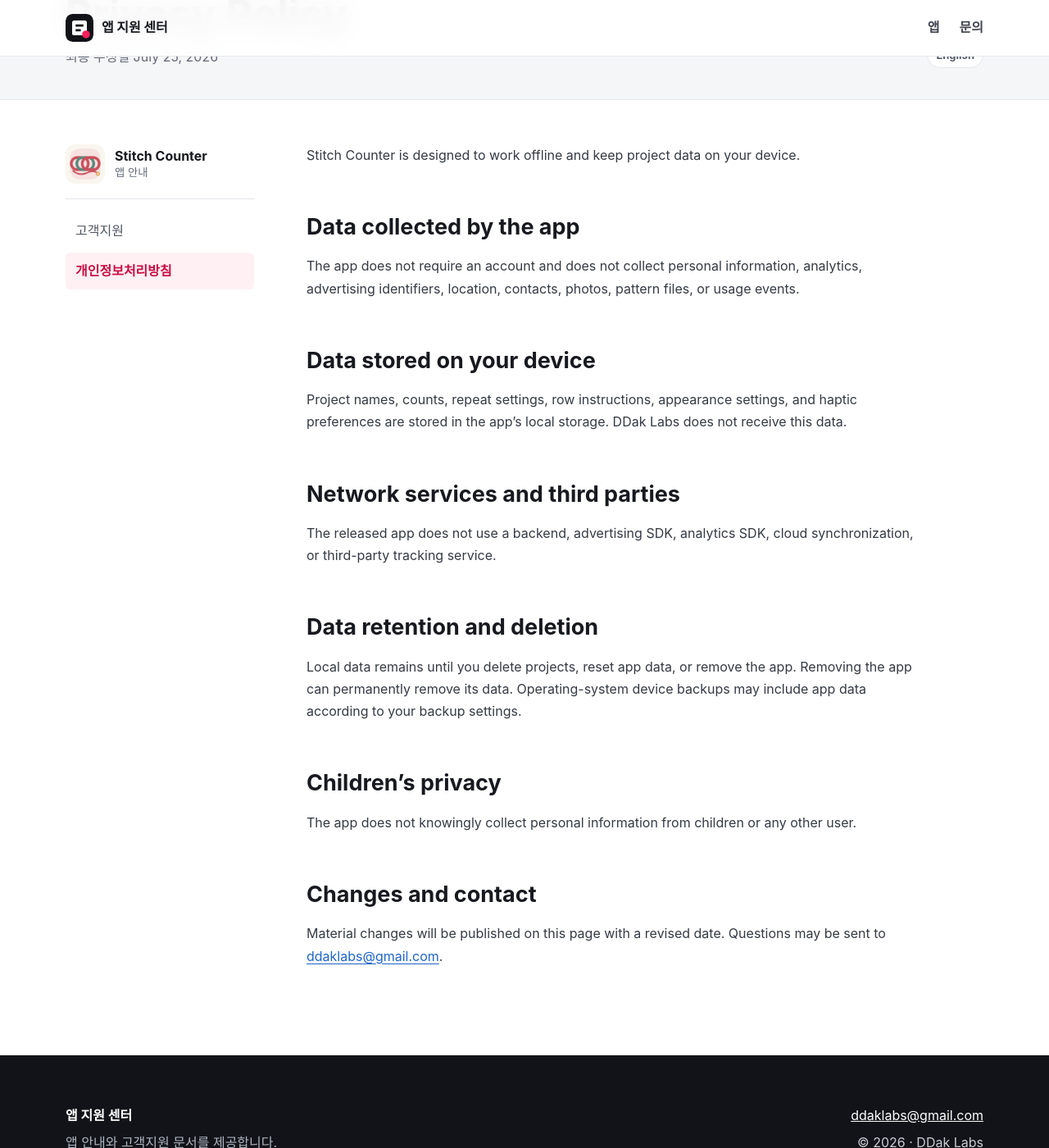
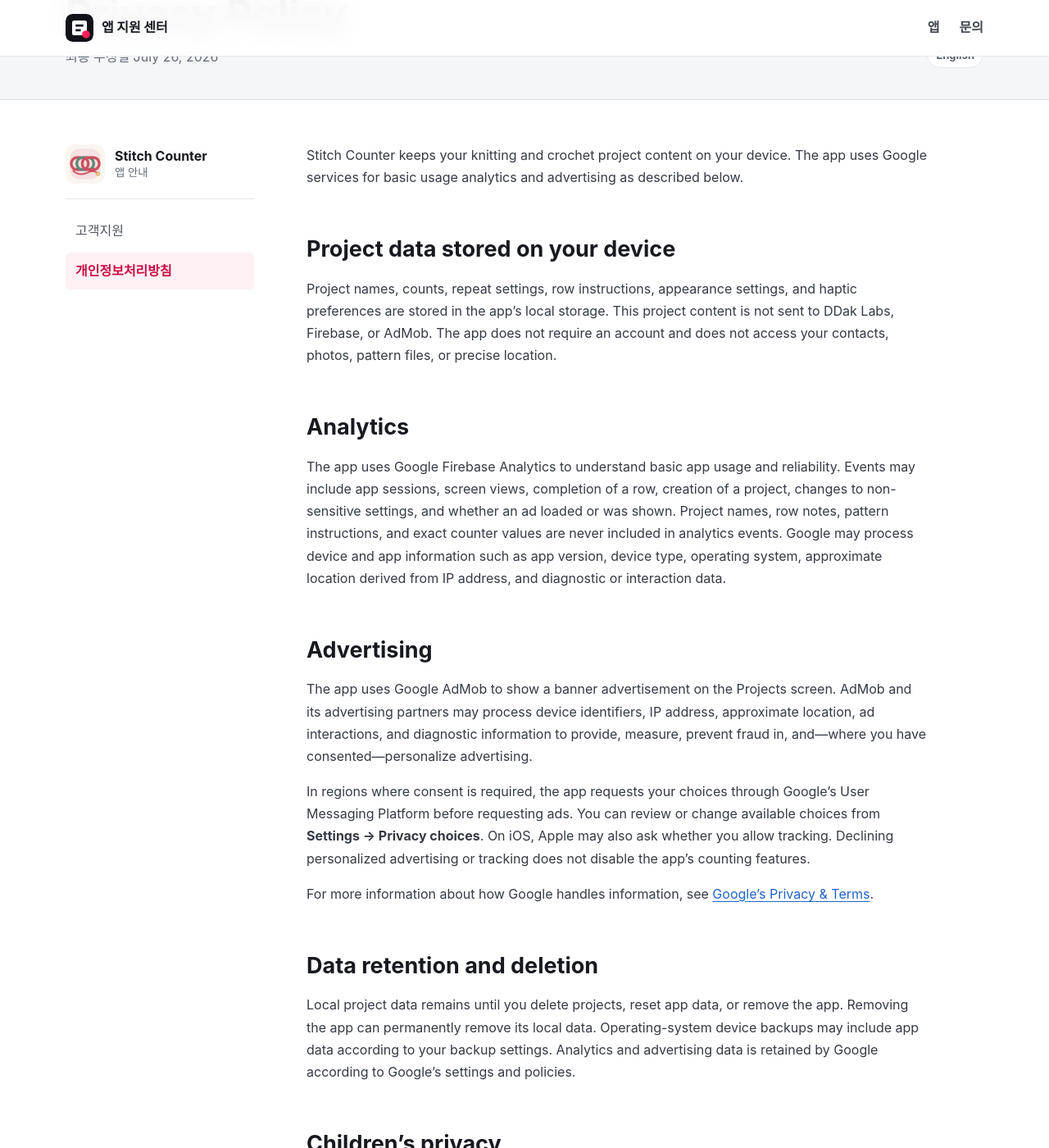
Before and after one commit to ddaklabs/ddaklabs.github.io, a Jekyll site: the page built from apps/stitch-counter/privacy/en/index.md, in a window 1280 px wide and 1400 px high, scrolled down 198 px. Shown: the whole window at 82% size. Built offline with Jekyll 4.4.1, drawn with Linux system fonts in a browser that asks for light colours; some of the changed text lies outside the part shown.

Commit message:
Update Stitch Counter privacy disclosures

```diff
--- a/apps/stitch-counter/privacy/en/index.md
+++ b/apps/stitch-counter/privacy/en/index.md
@@ -13,30 +13,34 @@ document_type: privacy
 document_label: Privacy Policy
 support_url: /apps/stitch-counter/support/en/
 privacy_url: /apps/stitch-counter/privacy/en/
-updated_at: July 25, 2026
+updated_at: July 26, 2026
 ---
 
-Stitch Counter is designed to work offline and keep project data on your device.
+Stitch Counter keeps your knitting and crochet project content on your device. The app uses Google services for basic usage analytics and advertising as described below.
 
-## Data collected by the app
+## Project data stored on your device
 
-The app does not require an account and does not collect personal information, analytics, advertising identifiers, location, contacts, photos, pattern files, or usage events.
+Project names, counts, repeat settings, row instructions, appearance settings, and haptic preferences are stored in the app's local storage. This project content is not sent to DDak Labs, Firebase, or AdMob. The app does not require an account and does not access your contacts, photos, pattern files, or precise location.
 
-## Data stored on your device
+## Analytics
 
-Project names, counts, repeat settings, row instructions, appearance settings, and haptic preferences are stored in the app's local storage. DDak Labs does not receive this data.
+The app uses Google Firebase Analytics to understand basic app usage and reliability. Events may include app sessions, screen views, completion of a row, creation of a project, changes to non-sensitive settings, and whether an ad loaded or was shown. Project names, row notes, pattern instructions, and exact counter values are never included in analytics events. Google may process device and app information such as app version, device type, operating system, approximate location derived from IP address, and diagnostic or interaction data.
 
-## Network services and third parties
+## Advertising
 
-The released app does not use a backend, advertising SDK, analytics SDK, cloud synchronization, or third-party tracking service.
+The app uses Google AdMob to show a banner advertisement on the Projects screen. AdMob and its advertising partners may process device identifiers, IP address, approximate location, ad interactions, and diagnostic information to provide, measure, prevent fraud in, and—where you have consented—personalize advertising.
+
+In regions where consent is required, the app requests your choices through Google's User Messaging Platform before requesting ads. You can review or change available choices from **Settings → Privacy choices**. On iOS, Apple may also ask whether you allow tracking. Declining personalized advertising or tracking does not disable the app's counting features.
+
+For more information about how Google handles information, see [Google's Privacy & Terms](https://policies.google.com/privacy).
 
 ## Data retention and deletion
 
-Local data remains until you delete projects, reset app data, or remove the app. Removing the app can permanently remove its data. Operating-system device backups may include app data according to your backup settings.
+Local project data remains until you delete projects, reset app data, or remove the app. Removing the app can permanently remove its local data. Operating-system device backups may include app data according to your backup settings. Analytics and advertising data is retained by Google according to Google's settings and policies.
 
 ## Children’s privacy
 
-The app does not knowingly collect personal information from children or any other user.
+Stitch Counter is intended for a general audience and is not directed to children. DDak Labs does not knowingly collect project content or contact information from children.
 
 ## Changes and contact
 
```
